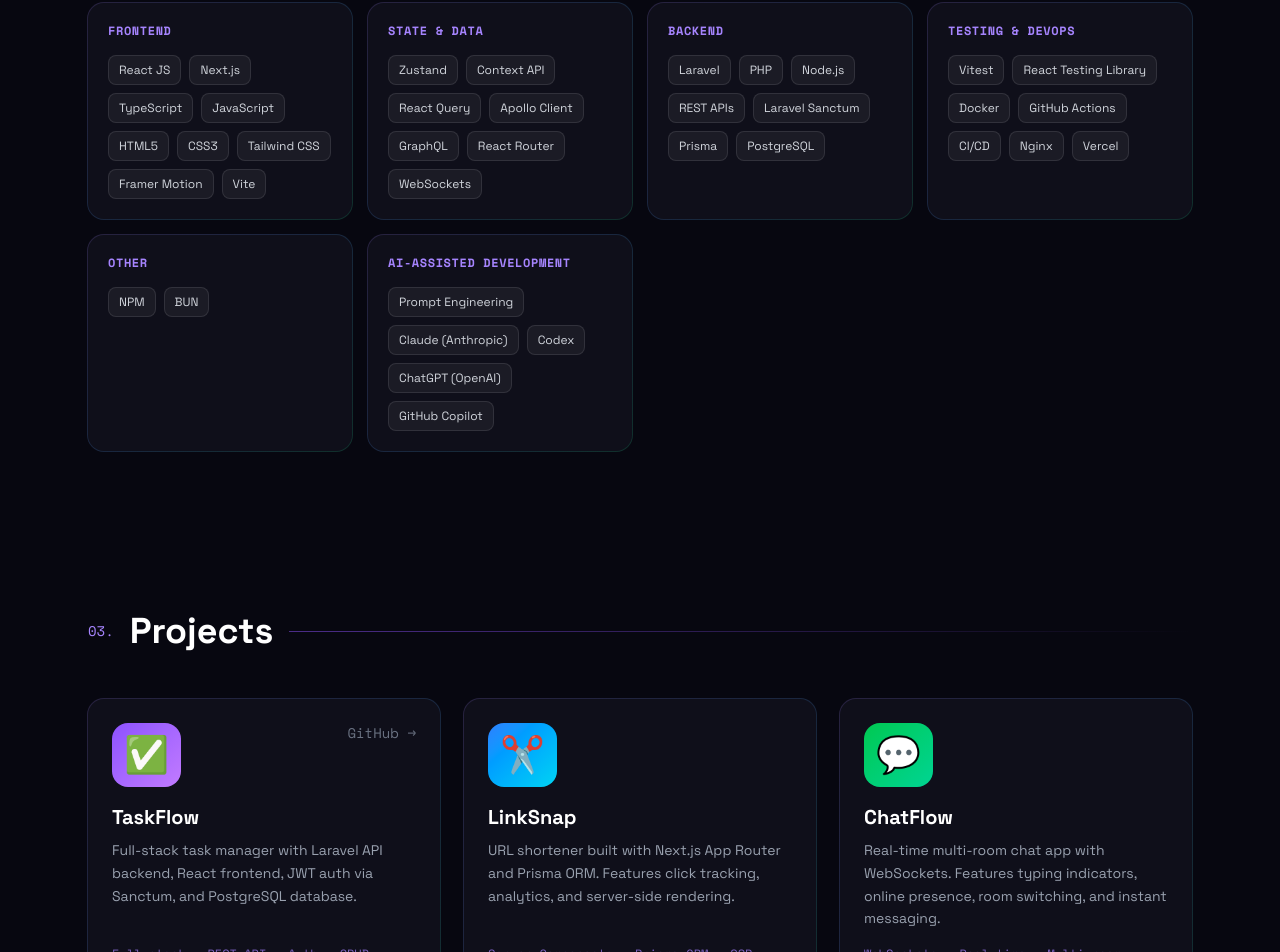
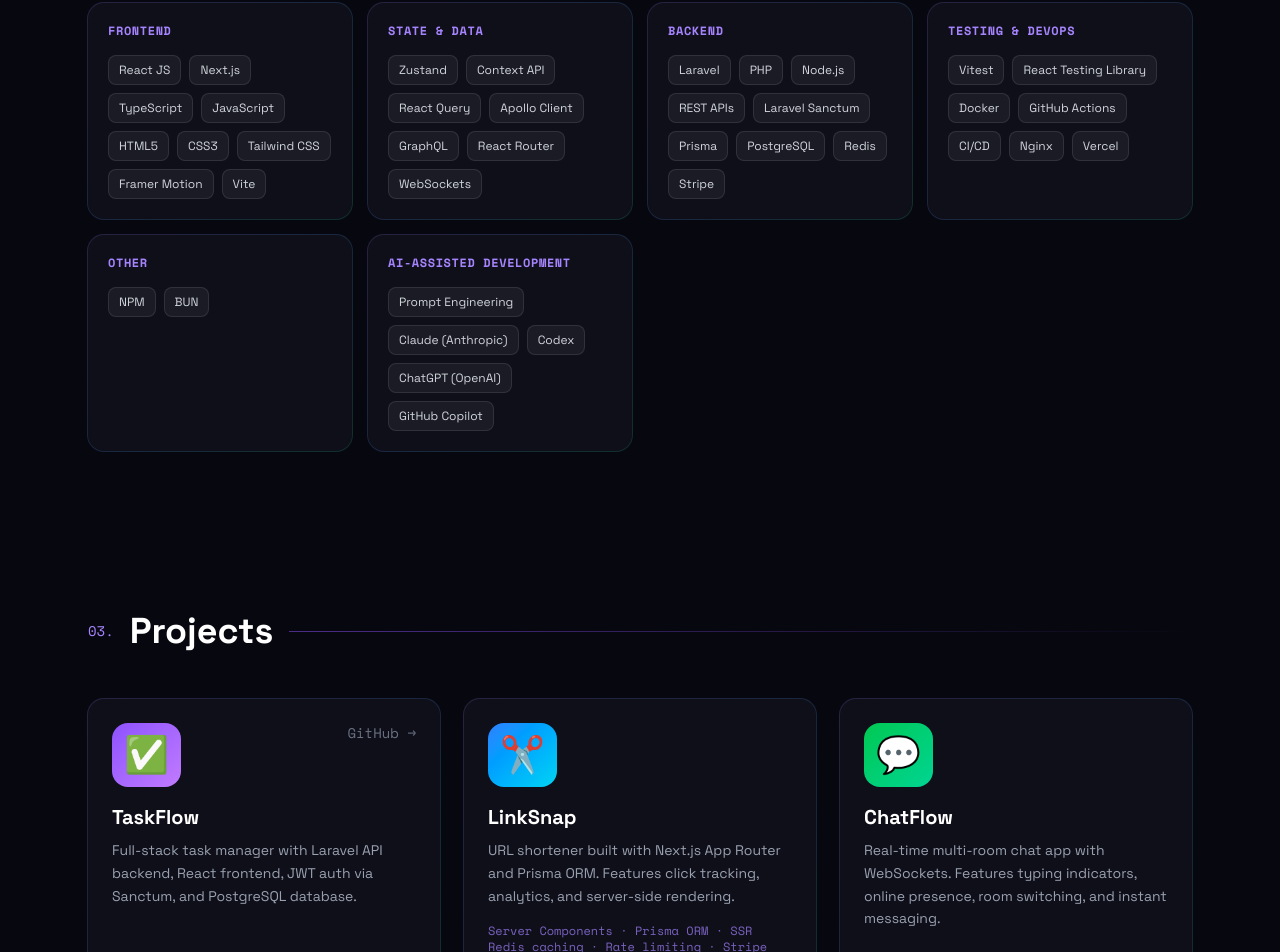
Before and after one commit to leobertcamoro101-lab/portfolio, a React (Vite) app: page / in a window 1280 px wide. Shown: the part 1653-2605 px from the top of the page. Built offline with nearby package versions, Linux system fonts and the light colour scheme.

Commit message:
feat: add Redis and Stripe to skills, update LinkSnap project

```diff
--- a/src/data/portfolio.js
+++ b/src/data/portfolio.js
@@ -22,7 +22,7 @@ export const skills = [
   },
   {
     category: 'Backend',
-    items: ['Laravel', 'PHP', 'Node.js', 'REST APIs', 'Laravel Sanctum', 'Prisma', 'PostgreSQL'],
+    items: ['Laravel', 'PHP', 'Node.js', 'REST APIs', 'Laravel Sanctum', 'Prisma', 'PostgreSQL', 'Redis', 'Stripe'],
   },
   {
     category: 'Testing & DevOps',
@@ -57,7 +57,7 @@ export const projects = [
     tech: ['Next.js', 'Prisma', 'PostgreSQL', 'TypeScript'],
     github: null,
     live: null,
-    highlight: 'Server Components · Prisma ORM · SSR',
+    highlight: 'Server Components · Prisma ORM · SSR Redis caching · Rate limiting · Stripe payments',
     color: 'from-blue-500 to-cyan-400',
     icon: '✂️',
   },
```
